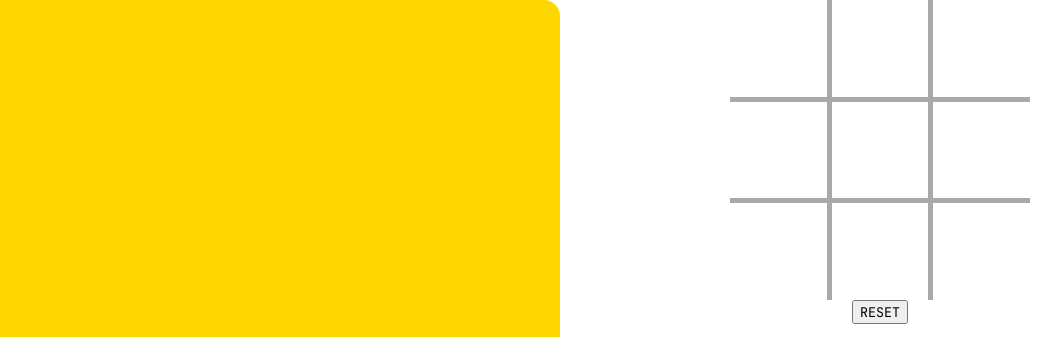
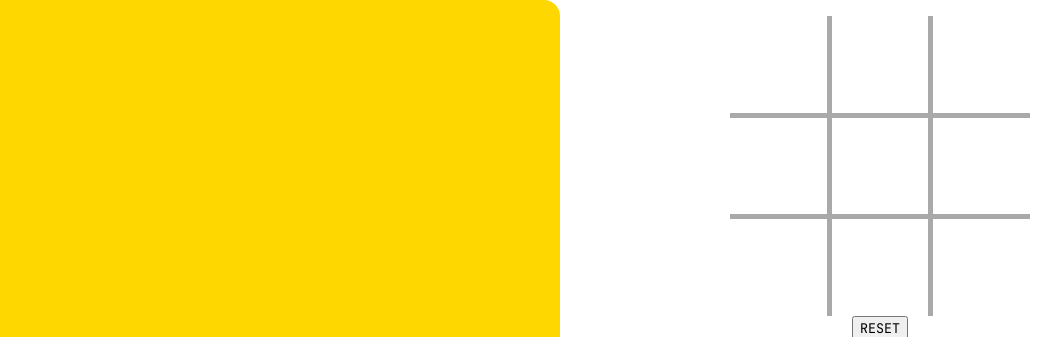
Before and after one commit to andras-tsitskan/odin-tic-tac-toe, a plain HTML site: page index.html in a window 1280 px wide. Shown: the top 337 px of the page, without its empty margins (80-1141 px from the left). Drawn offline with Linux system fonts and the light colour scheme.

Commit message:
Add padding to .left, .right

```diff
--- a/style.css
+++ b/style.css
@@ -32,6 +32,11 @@ body {
   font-weight: 200;
 }
 
+.left,
+.right {
+  padding: 1rem;
+}
+
 .wrapper {
   display: flex;
   justify-content: center;
```
